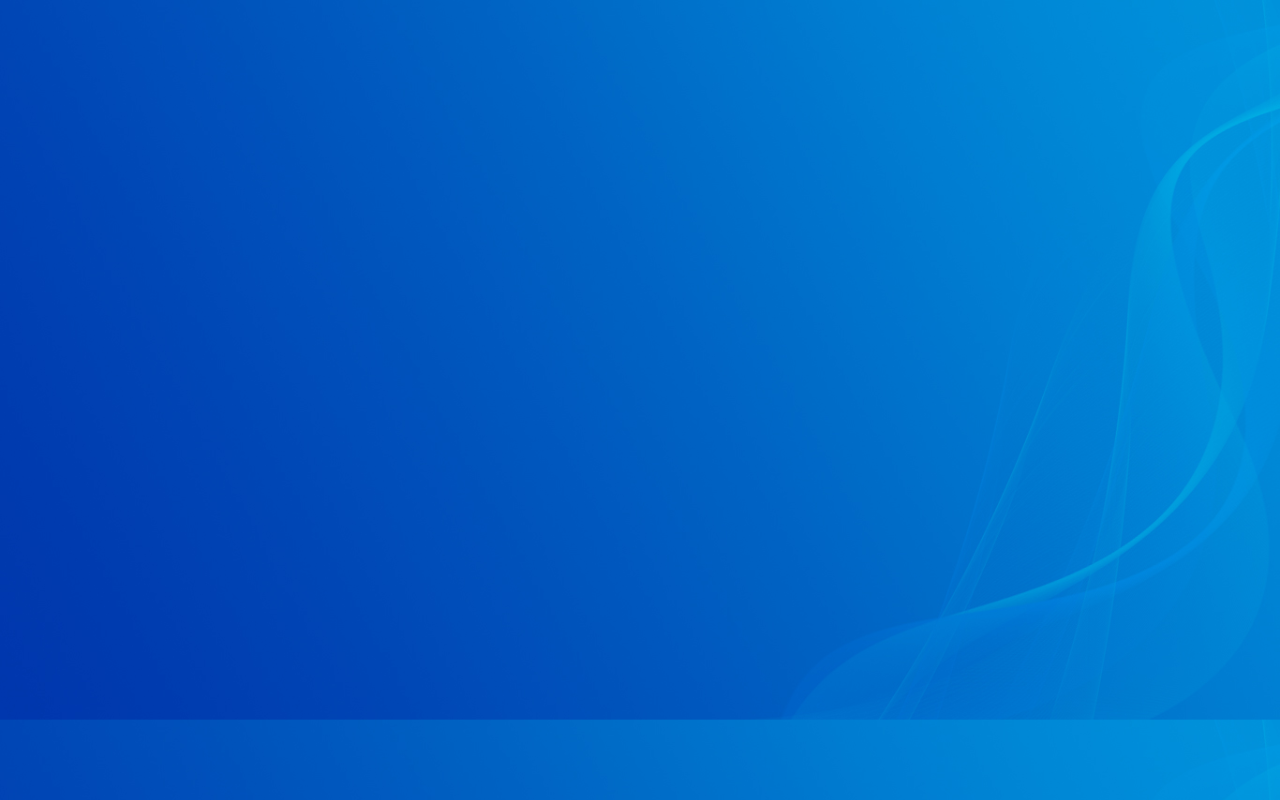
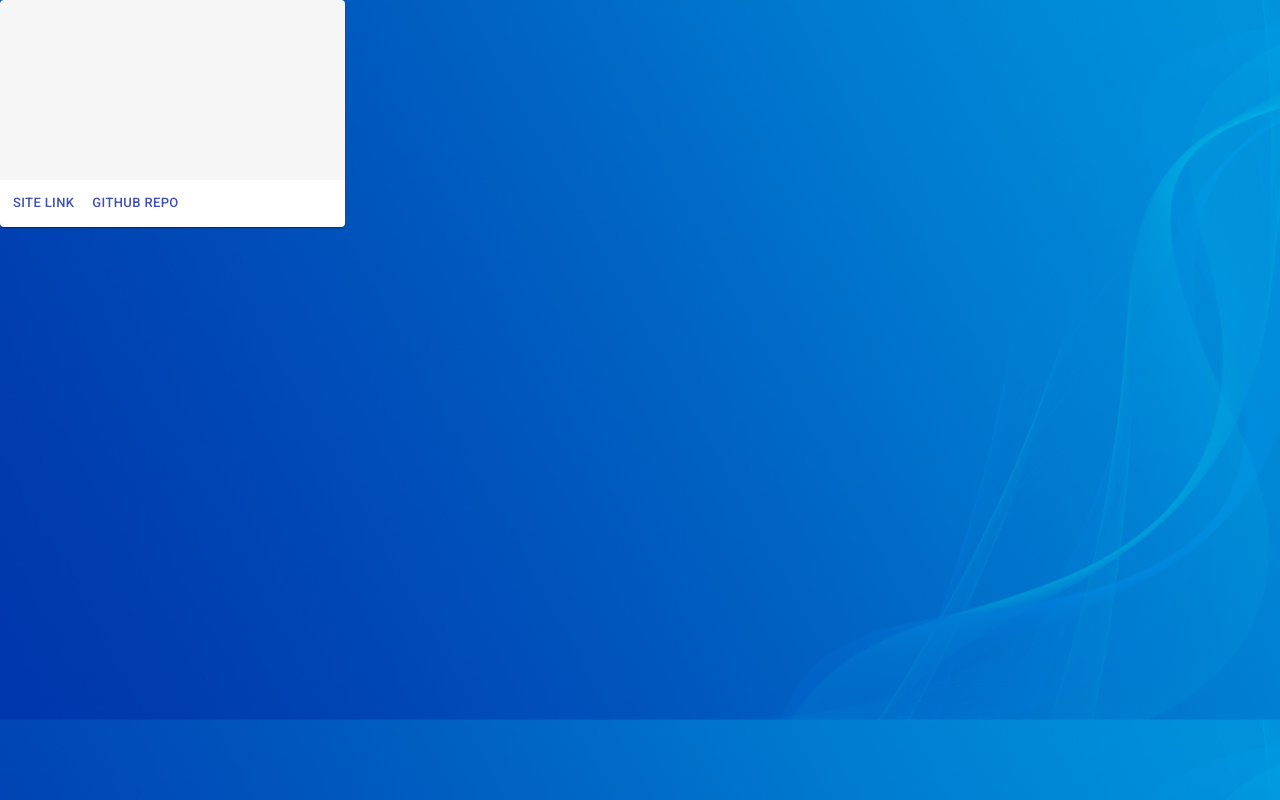
Before and after one commit to jtmozley/portfolioRefactorTemp, a React (Create React App) app: page /temp in a window 1280 px wide. Built offline with nearby package versions, Linux system fonts and the light colour scheme.

Commit message:
Added projectcard component that will display each individual project on the portfolio page

```diff
--- /dev/null
+++ b/src/Components/ProjectCard.js
@@ -0,0 +1,50 @@
+import React from 'react';
+import { makeStyles } from '@material-ui/core/styles';
+import Card from '@material-ui/core/Card';
+import CardActionArea from '@material-ui/core/CardActionArea';
+import CardActions from '@material-ui/core/CardActions';
+import CardContent from '@material-ui/core/CardContent';
+import CardMedia from '@material-ui/core/CardMedia';
+import Button from '@material-ui/core/Button';
+import Typography from '@material-ui/core/Typography';
+
+const useStyles = makeStyles({
+  card: {
+    maxWidth: 345,
+  },
+  media: {
+    height: 140,
+  },
+});
+
+export default function ProjectCard(props) {
+  const classes = useStyles();
+
+  return (
+    <Card className={classes.card}>
+      <CardActionArea>
+        <CardMedia
+          className={classes.media}
+          image={props.image_url}
+          title={props.title}
+        />
+        <CardContent>
+          <Typography gutterBottom variant="h5" component="h2">
+            {props.title}
+          </Typography>
+          <Typography variant="body2" color="textSecondary" component="p">
+            {props.description}
+          </Typography>
+        </CardContent>
+      </CardActionArea>
+      <CardActions>
+        <Button size="small" color="primary" href={props.site_url} target="_blank" rel="noopener">
+          Site Link
+        </Button>
+        <Button size="small" color="primary" href={props.repo_url} target="_blank" rel="noopener">
+          GitHub Repo
+        </Button>
+      </CardActions>
+    </Card>
+  );
+}
--- a/src/index.js
+++ b/src/index.js
@@ -6,6 +6,7 @@ import App from "./App";
 import Portfolio from "./Pages/Portfolio";
 import Contact from "./Pages/Contact";
 import Resume from "./Pages/Resume";
+import ProjectCard from "./Components/ProjectCard";
 
 const routing = (
   <Router>
@@ -15,6 +16,7 @@ const routing = (
         <Route path="/portfolio" component={Portfolio} />
         <Route path="/contact" component={Contact} />
         <Route path="/resume" component={Resume} />
+        <Route path="/temp" component={ProjectCard} />
       </Switch>
     </div>
   </Router>
```
Also changed, not shown: src/Assets/projects.json (added, +30 -0 lines).
